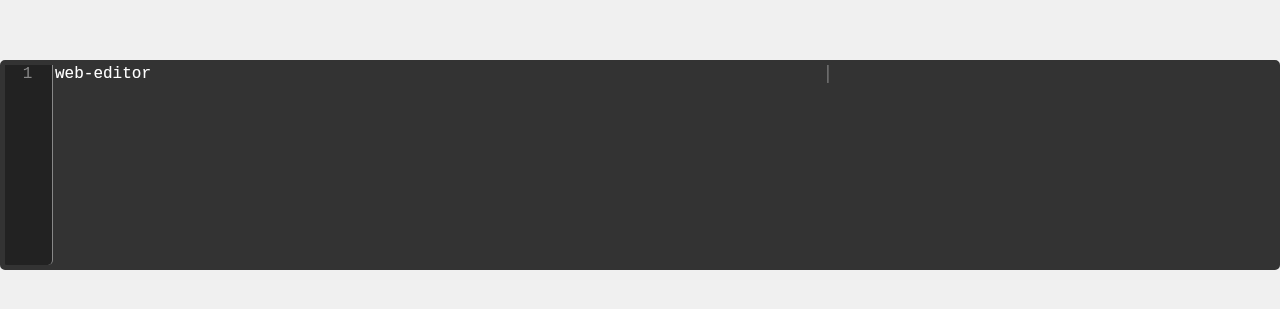
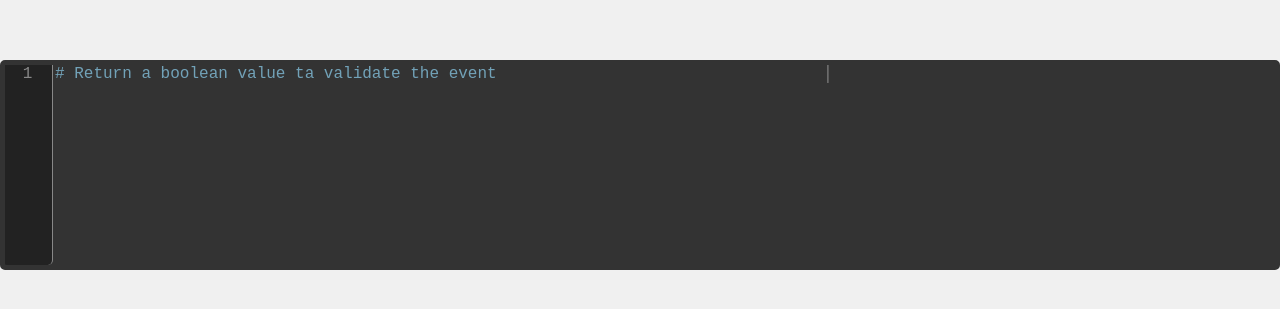
Before and after one commit to DrSmithFr/web-editor, an Angular app: page / in a window 1280 px wide. Shown: the part 215-524 px from the top of the page. Built offline with nearby package versions, Linux system fonts and the light colour scheme; a small style sheet from the web is missing.

Commit message:
Allow using tabulation in the editor

```diff
--- a/src/app/app.component.html
+++ b/src/app/app.component.html
@@ -1,3 +1,5 @@
 <div class="app-container">
-  <app-editor [(ngModel)]="title" [disabled]="false"></app-editor>
+  <app-editor
+    [disabled]="false"
+    placeholder="# Return a boolean value ta validate the event"></app-editor>
 </div>
--- a/src/app/components/editor/editor.component.html
+++ b/src/app/components/editor/editor.component.html
@@ -4,7 +4,7 @@
       class="editor-lines"
       style="top: {{scrollTop}}px;">
       <div class="editor-lines-li">
-        @for (line of getLinesNumber(code); track line) {
+        @for (line of getLinesNumber(_code); track line) {
           <code>{{ line }}</code>
         }
       </div>
@@ -12,33 +12,34 @@
 
     <code
       class="editor-layer code spacing"
-      [innerHTML]="code | showMaxLength: 80"
+      [innerHTML]="_code | showMaxLength: 80"
       style="top: {{scrollTop}}px; left: {{scrollLeft}}px; width: {{width}}px; height: {{height}}px;">
     </code>
 
     <code
       class="editor-layer code spacing"
-      [innerHTML]="code | showSpace"
+      [innerHTML]="_code | showSpace"
       style="top: {{scrollTop}}px; left: {{scrollLeft}}px;">
     </code>
 
     <code
       class="editor-layer code highlight"
-      [innerHTML]="code | highlight: language"
+      [innerHTML]="_code | highlight: language"
       style="top: {{scrollTop}}px; left: {{scrollLeft}}px;">
     </code>
 
     <code
       class="editor-layer code errors"
-      [innerHTML]="code"
+      [innerHTML]="_code"
       style="top: {{scrollTop}}px; left: {{scrollLeft}}px;">
     </code>
 
     <textarea
       #editor
       class="editor-layer code editor"
+      [placeholder]="placeholder"
       [disabled]="disabled"
-      [(ngModel)]="code"
+      [(ngModel)]="_code"
       autocomplete="off" autocorrect="off" autocapitalize="off" spellcheck="false"
       (scroll)="onEditorScrollUpdate()">
   </textarea>
--- a/src/app/components/editor/editor.component.scss
+++ b/src/app/components/editor/editor.component.scss
@@ -19,6 +19,8 @@
 
   --editor-scrollbar-color: #888888 rgba(17, 17, 17, 0.5);
   --editor-scrollbar-width: thin;
+
+  --comment-color: #72a2b8;
 
   // fix editor width
   width: calc(100% - var(--editor-border-width) * 2);
@@ -111,6 +113,7 @@
 
 code,
 .code{
+  tab-size: 4;
   unicode-bidi: isolate;
   white-space: pre;
   font-size: var(--editor-font-size);
@@ -138,3 +141,16 @@ textarea {
     background: rgba(50, 50, 50, 0.8) !important;
   }
 }
+
+::placeholder {
+  color: var(--comment-color);
+  opacity: 1; /* Firefox */
+}
+
+::-ms-input-placeholder { /* Edge 12 -18 */
+  color: var(--comment-color);
+}
+
+.hljs-comment {
+  color: var(--comment-color);
+}
--- a/src/app/components/editor/editor.component.ts
+++ b/src/app/components/editor/editor.component.ts
@@ -1,4 +1,4 @@
-import { AfterViewInit, Component, ElementRef, forwardRef, ViewChild } from '@angular/core';
+import { AfterViewInit, Component, ElementRef, forwardRef, Input, ViewChild } from '@angular/core';
 import { ControlValueAccessor, FormsModule, NG_VALUE_ACCESSOR } from '@angular/forms';
 import { HighlightPipe } from '../../pipes/highlight.pipe';
 import { SpaceShowPipe } from '../../pipes/space-show.pipe';
@@ -30,51 +30,107 @@ import { showMaxLength } from '../../pipes/show-max-lenght.pipe';
 export class EditorComponent implements AfterViewInit, ControlValueAccessor {
   @ViewChild('editor') editor!: ElementRef<HTMLDivElement>;
 
-  disabled = false;
+  @Input() language    = 'python';
+  @Input() disabled    = false;
+  @Input() placeholder = '';
 
-  code = '';
-  language = 'python';
+  @Input() set code(code: string) {
+    this._code = code;
+  }
 
-  scrollTop = 0;
-  scrollLeft = 0;
+  protected _code = '';
 
-  width: number = 0;
+  selectionStart = 0;
+  selectionEnd   = 0;
+
+  scrollTop  = 0;
+  scrollLeft = 50;
+
+  width: number  = 0;
   height: number = 0;
 
   ngAfterViewInit() {
-    this.editor.nativeElement.focus();
-    this.onEditorScrollUpdate();
+    const editor = this.editor.nativeElement;
+
+    if (!editor) {
+      console.error('Editor not found');
+      return;
+    }
+
+    editor.focus();
+
+    editor.addEventListener('keydown', this.onKeyDown.bind(this));
+    editor.addEventListener('scroll', this.onEditorScrollUpdate.bind(this));
+
+    // follow caret position and selection
+    editor.addEventListener('keypress', this.onCaretsChange.bind(this)); // Every character written
+    editor.addEventListener('mousedown', this.onCaretsChange.bind(this)); // Click down
+    editor.addEventListener('touchstart', this.onCaretsChange.bind(this)); // Mobile
+    editor.addEventListener('input', this.onCaretsChange.bind(this)); // Other input events
+    editor.addEventListener('paste', this.onCaretsChange.bind(this)); // Clipboard actions
+    editor.addEventListener('cut', this.onCaretsChange.bind(this));
+    editor.addEventListener('mousemove', this.onCaretsChange.bind(this)); // Selection, dragging text
+    editor.addEventListener('select', this.onCaretsChange.bind(this)); // Some browsers support this event
+    editor.addEventListener('selectstart', this.onCaretsChange.bind(this)); // Some browsers support this event
+    editor.addEventListener('selectionchange', this.onCaretsChange.bind(this));
   }
 
   onEditorScrollUpdate() {
     const scrollTop = this.editor.nativeElement.scrollTop;
-    let scrollLeft = this.editor.nativeElement.scrollLeft;
+    let scrollLeft  = this.editor.nativeElement.scrollLeft;
 
     console.log('scrollLeft', scrollLeft);
 
     const scrollLeftOffset = 50;
-    scrollLeft -= scrollLeftOffset;
+    scrollLeft += scrollLeftOffset;
 
     setTimeout(() => {
-      this.scrollTop = -scrollTop;
+      this.scrollTop  = -scrollTop;
       this.scrollLeft = -scrollLeft;
     });
   }
 
+  onKeyDown(e: KeyboardEvent) {
+    if (e.key == 'Tab') {
+      e.preventDefault();
+      var start = this.selectionStart;
+      var end   = this.selectionEnd;
+
+      // set textarea value to: text before caret + tab + text after caret
+      this._code = this._code.substring(0, start) + '\t' + this._code.substring(end);
+
+      // put caret at right position again
+      this.selectionStart = this.selectionEnd = start + 1;
+    }
+  }
+
+  onCaretsChange(
+    e: Event
+  ) {
+    const editor = this.editor.nativeElement;
+
+    if ( editor instanceof HTMLTextAreaElement ) {
+      this.selectionStart = editor.selectionStart || 0;
+      this.selectionEnd   = editor.selectionEnd || 0;
+
+      console.log('selectionStart', this.selectionStart);
+      console.log('selectionEnd', this.selectionEnd);
+    }
+  }
+
   getLinesNumber(code: string): number[] {
     const nbLines = code.split('\n').length;
-    return Array.from({ length: nbLines }, (_, i) => i + 1);
+    return Array.from({length: nbLines}, (_, i) => i + 1);
   }
 
   // ControlValueAccessor implementation
 
-
-
   //Placeholders for the callbacks which are later providesd
   //by the Control Value Accessor
   // noop stands for No Operation
-  noop = () => {};
-  private onTouchedCallback: () => void = this.noop;
+  noop                                       = () => {
+  };
+  private onTouchedCallback: () => void      = this.noop;
   private onChangeCallback: (_: any) => void = this.noop;
 
   writeValue(obj: string): void {
@@ -82,19 +138,22 @@ export class EditorComponent implements AfterViewInit, ControlValueAccessor {
       return;
     }
 
-    if (obj === this.code) {
+    if (obj === this._code) {
       return;
     }
 
-    this.code = obj;
+    this._code = obj;
     this.onEditorScrollUpdate();
   }
+
   registerOnChange(fn: any): void {
     this.onChangeCallback = fn;
   }
+
   registerOnTouched(fn: any): void {
     this.onTouchedCallback = fn;
   }
+
   setDisabledState?(isDisabled: boolean): void {
     this.disabled = isDisabled;
   }
--- a/src/app/pipes/space-show.pipe.ts
+++ b/src/app/pipes/space-show.pipe.ts
@@ -7,6 +7,6 @@ import { Pipe, PipeTransform } from '@angular/core';
 export class SpaceShowPipe implements PipeTransform {
 
   transform(code: string): unknown {
-    return code.replace(/ /g, '·');
+    return code.replace(/ /g, '·').replace(/\t/g, " -→ ");
   }
 }
--- a/src/styles.scss
+++ b/src/styles.scss
@@ -8,7 +8,3 @@ html, body {
 
   background: #f0f0f0;
 }
-
-.hljs-comment {
-  color: #72a2b8;
-}
```
